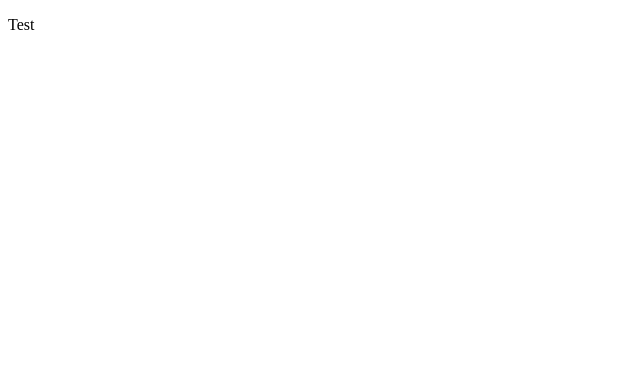
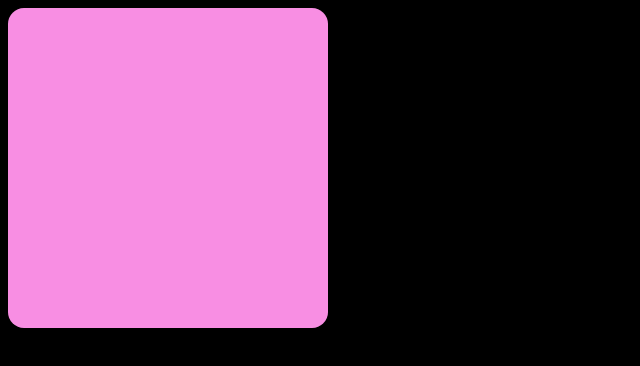
Before and after one commit to maxcheever/yourfavoritecolor, a React (Create React App) app: page / in a window 1280 px wide. Shown: the top 366 px of the page, without its empty margins (0-640 px from the left). Built offline with nearby package versions, Linux system fonts and the light colour scheme.

Commit message:
color box added

```diff
--- a/public/index.html
+++ b/public/index.html
@@ -10,7 +10,7 @@
     />
     <title>Your Favorite Color</title>
   </head>
-  <body>
+  <body style="background-color:black;">
     <noscript>You need to enable JavaScript to run this app.</noscript>
     <div id="root"></div>
   </body>
--- a/src/App.js
+++ b/src/App.js
@@ -1,7 +1,11 @@
+import { useState } from "react";
+import ColorBox from "./ColorBox/ColorBox.js";
+
 function App() {
+	const [hex, setHex] = useState("F88EE3");
 	return (
 		<>
-			<p>Test</p>
+			<ColorBox hex={hex} />
 		</>
 	);
 }
--- /dev/null
+++ b/src/ColorBox/ColorBox.css
@@ -0,0 +1,5 @@
+.ColorBox {
+   width: 40vmin;
+   height: 40vmin;
+   border-radius: 1rem;
+}
--- a/src/ColorBox.js
+++ b/src/ColorBox/ColorBox.js
@@ -1,3 +1,4 @@
+import "./ColorBox.css";
 function ColorBox({ hex }) {
 	return (
 		<div
```
